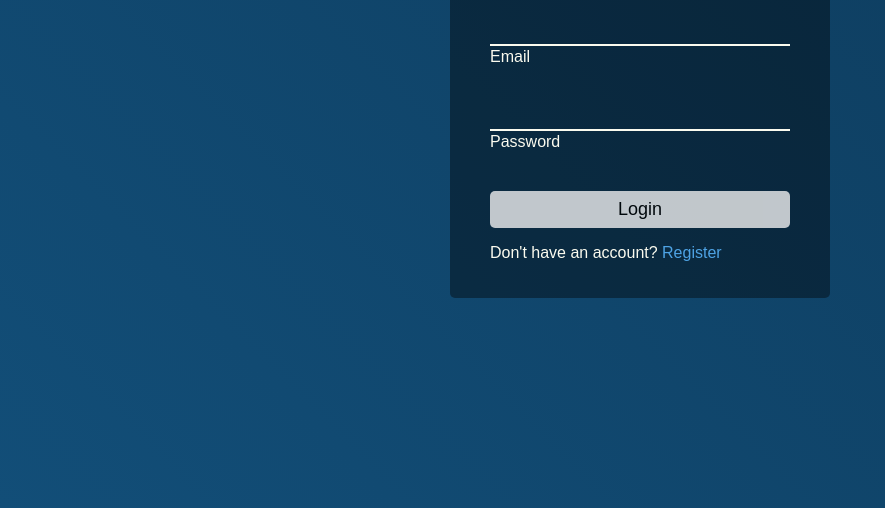
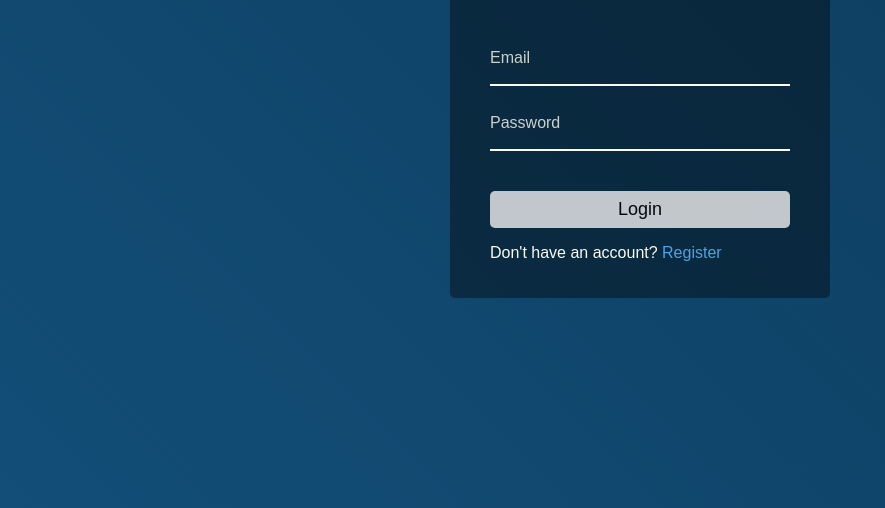
Before and after one commit to bhszewczyk/wavy-login-inputs, a plain HTML site: page index.html in a window 1280 px wide. Shown: the part 292-800 px from the top of the page, without its empty margins (0-885 px from the left). Drawn offline with Linux system fonts and the light colour scheme; a web font is replaced by a local one.

Commit message:
Update styling

```diff
--- a/style.css
+++ b/style.css
@@ -30,7 +30,7 @@ body {
 
 .container h1 {
 	text-align: center;
-	margin-bottom: 2.4rem;
+	margin-bottom: 6.4rem;
 }
 
 .container a {
@@ -64,6 +64,12 @@ body {
 	width: 300px;
 }
 
+.form-control label {
+	position: absolute;
+	top: -1.2rem;
+	opacity: 0.8;
+}
+
 .form-control input {
 	background-color: transparent;
 	border: 0;
```
